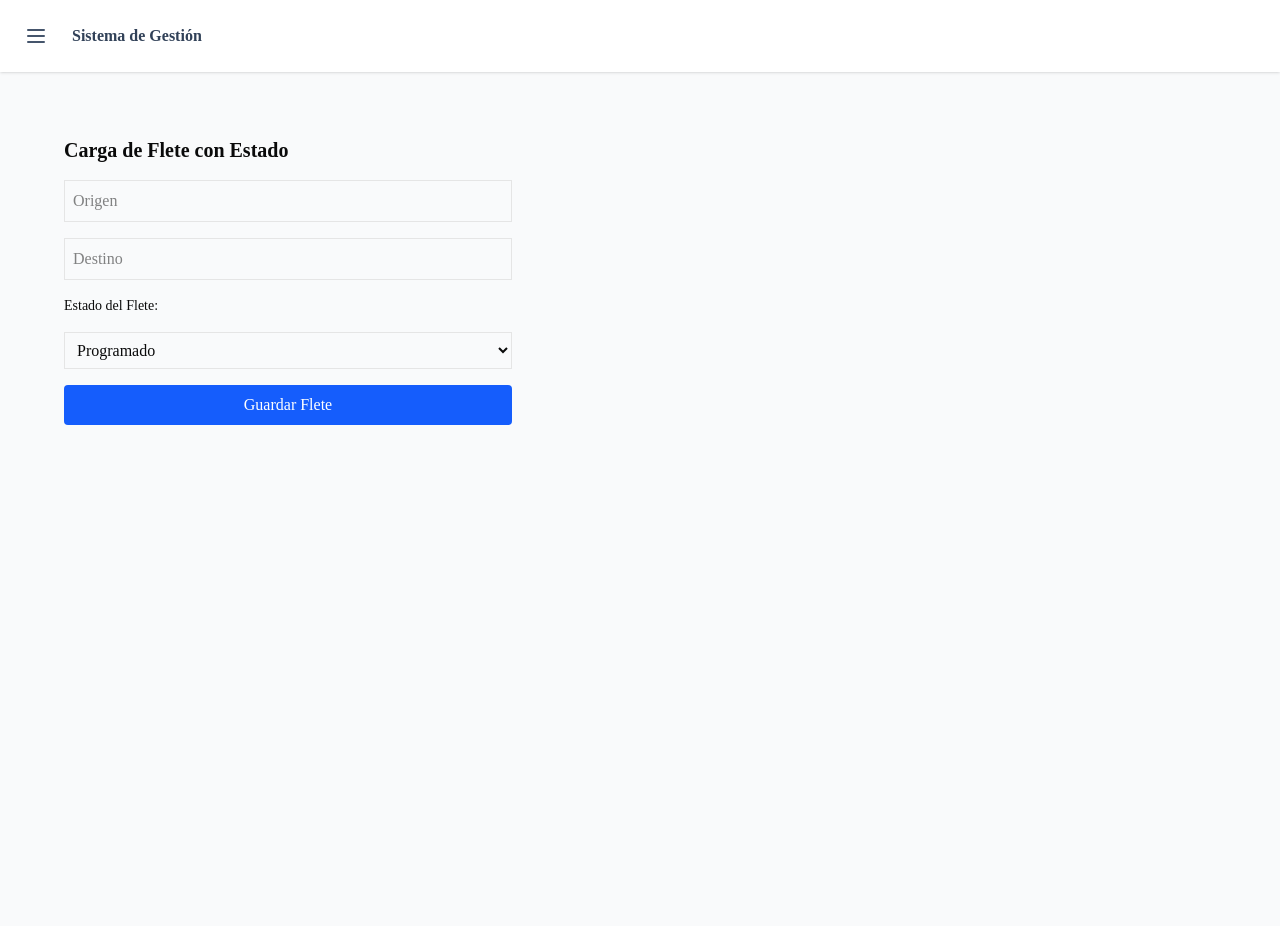
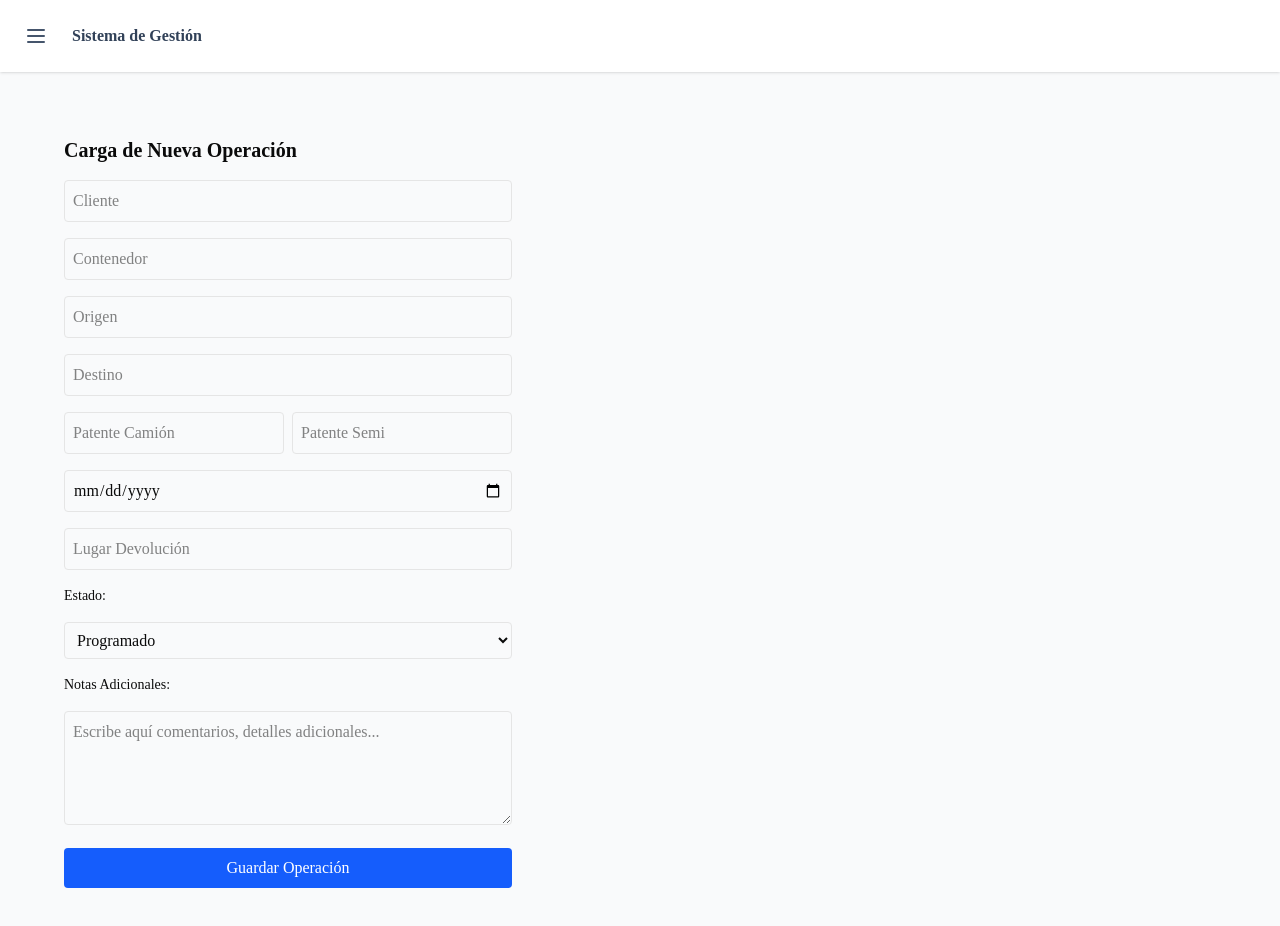
Before and after one commit to GMCargoSRL/sistemaGMCARGO, a Next.js app: page /fletes/nuevo in a window 1280 px wide. Shown: the top 926 px of the page. Before the commit the page ends 800 px from the top, so only its background shows below. Built offline with nearby package versions, Linux system fonts and the light colour scheme; no server answers.

Commit message:
Agregar campos nuevos y notas al formulario

```diff
--- a/src/app/fletes/nuevo/page.tsx
+++ b/src/app/fletes/nuevo/page.tsx
@@ -8,33 +8,63 @@ export default function NuevaOperacion() {
     process.env.NEXT_PUBLIC_SUPABASE_ANON_KEY!
   )
 
+  // Inicializamos el estado con todos los campos nuevos
   const [form, setForm] = useState({
-    origen: '', destino: '', estado: 'Programado'
+    origen: '',
+    destino: '',
+    estado: 'Programado',
+    cliente: '',
+    contenedor_num: '',
+    patente_camion: '',
+    patente_semi: '',
+    libre_hasta: '',
+    lugar_devolucion: '',
+    notas_adicionales: '' // Este es el cuadro de texto que pediste
   })
 
   const handleSubmit = async (e: React.FormEvent) => {
     e.preventDefault()
     const { error } = await supabase.from('fletes_nacionales').insert([form])
     if (error) alert("Error: " + error.message)
-    else alert("¡Operación cargada con estado: " + form.estado + "!")
+    else alert("¡Operación cargada con éxito!")
   }
 
   return (
     <form onSubmit={handleSubmit} className="p-8 max-w-lg space-y-4">
-      <h2 className="text-xl font-bold">Carga de Flete con Estado</h2>
+      <h2 className="text-xl font-bold">Carga de Nueva Operación</h2>
 
-      <input type="text" placeholder="Origen" className="w-full border p-2" onChange={(e) => setForm({...form, origen: e.target.value})} />
-      <input type="text" placeholder="Destino" className="w-full border p-2" onChange={(e) => setForm({...form, destino: e.target.value})} />
+      <input type="text" placeholder="Cliente" className="w-full border p-2 rounded" onChange={(e) => setForm({...form, cliente: e.target.value})} />
+      <input type="text" placeholder="Contenedor" className="w-full border p-2 rounded" onChange={(e) => setForm({...form, contenedor_num: e.target.value})} />
+      <input type="text" placeholder="Origen" className="w-full border p-2 rounded" onChange={(e) => setForm({...form, origen: e.target.value})} />
+      <input type="text" placeholder="Destino" className="w-full border p-2 rounded" onChange={(e) => setForm({...form, destino: e.target.value})} />
 
-      <label className="block text-sm font-medium">Estado del Flete:</label>
-      <select className="w-full border p-2" onChange={(e) => setForm({...form, estado: e.target.value})}>
+      <div className="grid grid-cols-2 gap-2">
+        <input type="text" placeholder="Patente Camión" className="w-full border p-2 rounded" onChange={(e) => setForm({...form, patente_camion: e.target.value})} />
+        <input type="text" placeholder="Patente Semi" className="w-full border p-2 rounded" onChange={(e) => setForm({...form, patente_semi: e.target.value})} />
+      </div>
+
+      <input type="date" className="w-full border p-2 rounded" onChange={(e) => setForm({...form, libre_hasta: e.target.value})} />
+      <input type="text" placeholder="Lugar Devolución" className="w-full border p-2 rounded" onChange={(e) => setForm({...form, lugar_devolucion: e.target.value})} />
+
+      <label className="block text-sm font-medium">Estado:</label>
+      <select className="w-full border p-2 rounded" onChange={(e) => setForm({...form, estado: e.target.value})}>
         <option value="Programado">Programado</option>
         <option value="En Transito">En Tránsito</option>
         <option value="Entregado">Entregado</option>
-        <option value="Demorado">Demorado</option>
       </select>
 
-      <button type="submit" className="bg-blue-600 text-white w-full p-2 rounded">Guardar Flete</button>
+      {/* Aquí está el nuevo cuadro de texto solicitado */}
+      <label className="block text-sm font-medium">Notas Adicionales:</label>
+      <textarea
+        className="w-full border p-2 rounded"
+        rows={4}
+        placeholder="Escribe aquí comentarios, detalles adicionales..."
+        onChange={(e) => setForm({...form, notas_adicionales: e.target.value})}
+      />
+
+      <button type="submit" className="bg-blue-600 text-white w-full p-2 rounded hover:bg-blue-700">
+        Guardar Operación
+      </button>
     </form>
   )
 }
```
Also changed, not shown: tsconfig.json (added, +35 -0 lines), 1 other file (tests, documents, lock files or other folders).
